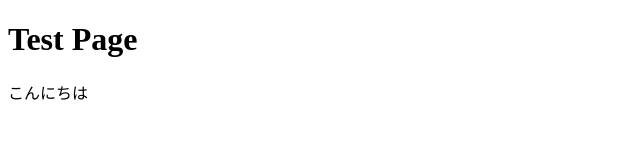
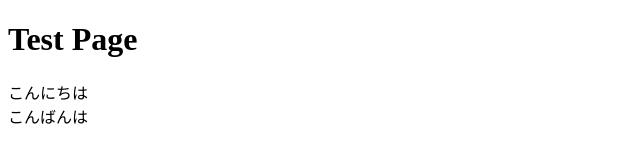
Before and after one commit to YukiShinonome/test001, a plain HTML site: page index.html in a window 1280 px wide. Shown: the full height of the page, 0-640 px from the left. Drawn offline with Linux system fonts and the light colour scheme.

Commit message:
変更を加えました

```diff
--- a/index.html
+++ b/index.html
@@ -8,5 +8,6 @@
   <body>
     <h1>Test Page</h1>
     <div>こんにちは</div>
+    <div>こんばんは</div>
   </body>
 </html>
```
